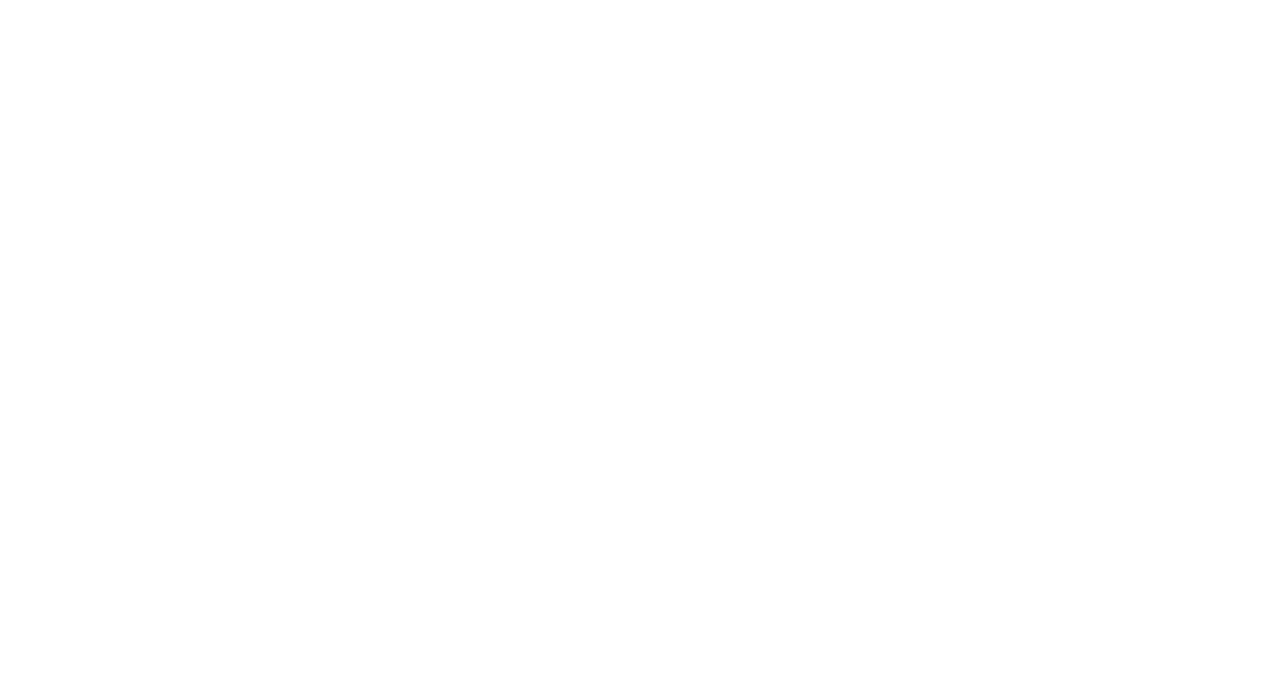
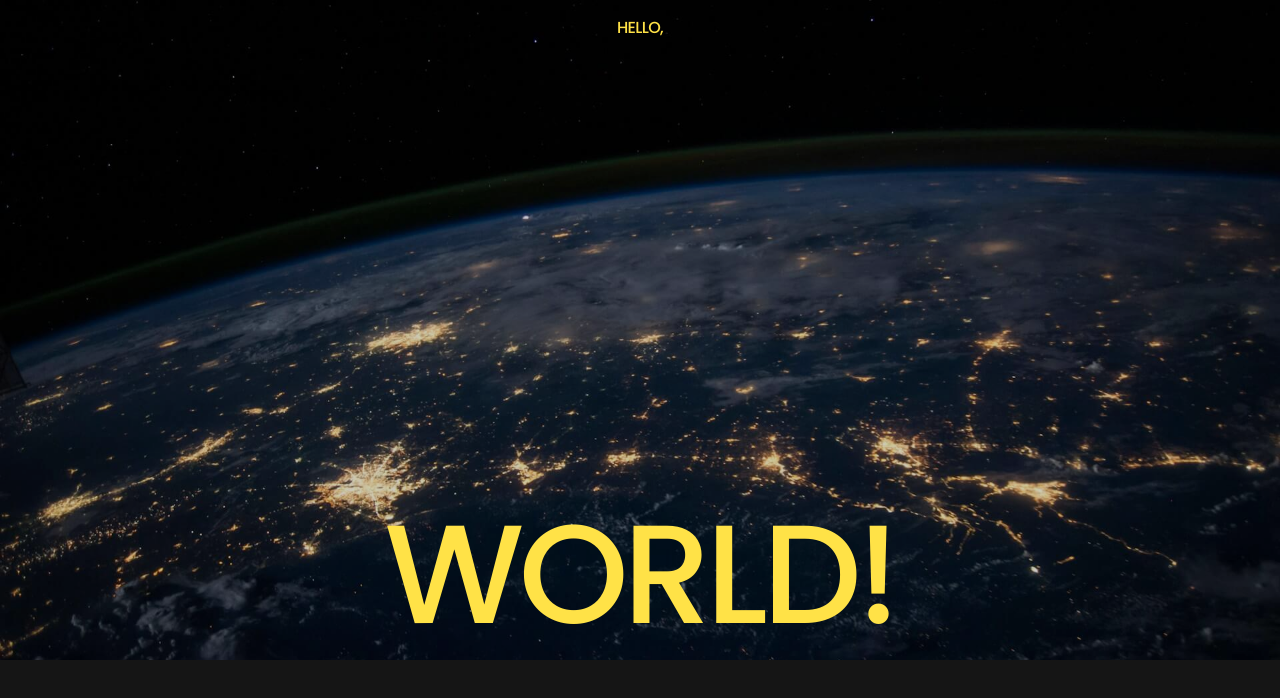
Before and after one commit to n817/hello-world, a plain HTML site: page index.html in a window 1280 px wide. Drawn offline with Linux system fonts and the light colour scheme.

Commit message:
finalize header markup & styles

```diff
--- a/index.html
+++ b/index.html
@@ -8,8 +8,13 @@
   <link rel="stylesheet" href="fonts/fonts.css" />
   <link rel="icon" type="image/x-icon" href="favicon.ico" />
 </head>
-<body>
-  <header></header>
+<body class="page">
+  <header class="header">
+    <div class="overlay">
+      <p class="header__banner">Hello,</p>
+      <h1 class="header__title">World!</h1>
+    </div>
+  </header>
   <main></main>
   <footer></footer>
 </body>
--- a/style.css
+++ b/style.css
@@ -0,0 +1,57 @@
+body,
+h1,
+h2,
+h3,
+h4,
+p {
+  margin: 0;
+}
+
+* {
+  box-sizing: border-box;
+}
+
+.page {
+  font-family: Poppins, Arial, Helvetica, sans-serif;
+  font-weight: 500;
+  background-color: #151515;
+}
+
+.header {
+  height: 660px;
+  background-image: url(./images/background.jpg);
+  background-size: cover;
+  background-position: center;
+}
+
+.header__banner {
+  font-size: 16px;
+  line-height: 15px;
+  font-weight: 500;
+  letter-spacing: -0.64px;
+  color: #ffe247;
+  text-transform: uppercase;
+  margin: 20px auto 0;
+}
+
+.header__title {
+  max-width: 1400px;
+  font-size: 140px;
+  font-weight: 500;
+  line-height: 132px;
+  letter-spacing: -5.6px;
+  color: #ffe247;
+  text-transform: uppercase;
+  text-align: center;
+  margin: 0 auto 20px;
+}
+
+.overlay {
+  width: 100%;
+  height: 100%;
+  background-color: rgba(0, 0, 0, 0.2);
+  display: flex;
+  flex-direction: column;
+  justify-content: space-between;
+  align-items: center;
+}
```
